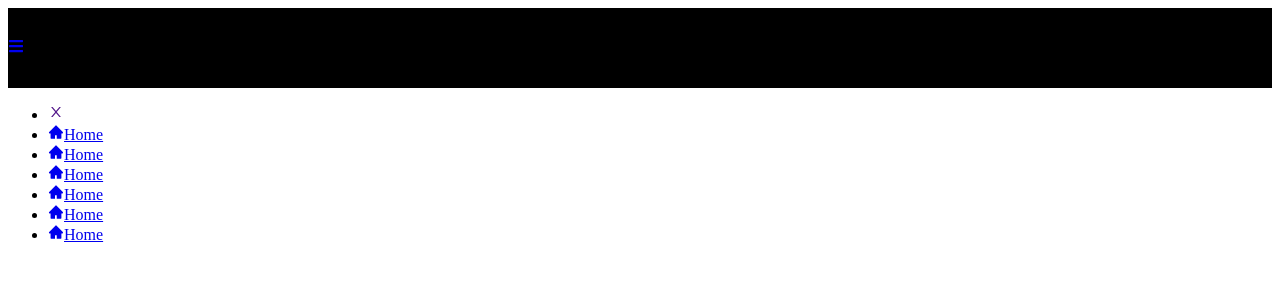
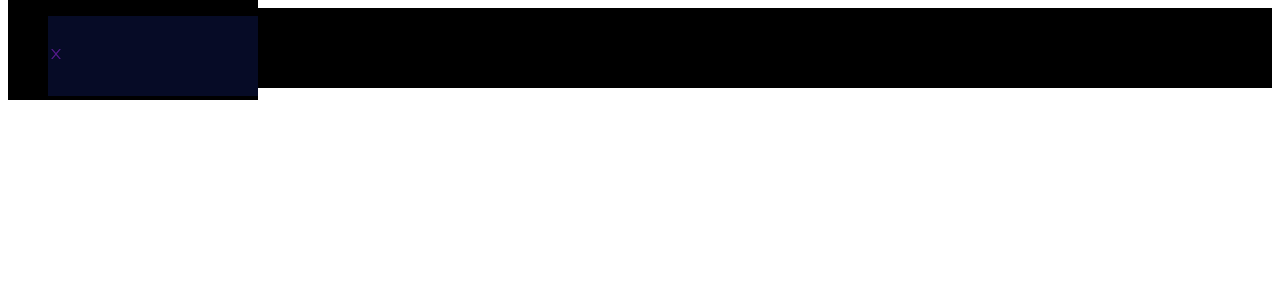
Before and after one commit to trungpnt/gemmy-backend-nodejs, a React (Create React App) app in the folder frontend/: page / in a window 1280 px wide. Shown: the top 300 px of the page. Built offline with nearby package versions, Linux system fonts and the light colour scheme.

Commit message:
testing height 100px instead of vh

```diff
--- a/frontend/src/components/Navbar.css
+++ b/frontend/src/components/Navbar.css
@@ -5,3 +5,65 @@
     justify-content: start;
     align-items: center;
 }
+
+.menu-bars{
+    margin-left: 2rem;
+    font-size: 2rem;
+    background: none;
+}
+
+.nav-menu   {
+    background-color: black;
+    width: 250px;
+    height: 100px;
+    display: flex;
+    justify-content: center;
+    position: fixed;
+    top: 0;
+    /* left: -100%; */
+    transition: 850ms;
+}
+
+.nav-menu.active{
+    left: 0;
+    transition: 350ms;
+}
+
+.nav-text {
+    display: flex;
+    justify-content: start;
+    align-items: center;
+    padding: 8px 0px 8px 16px;
+    list-style: none;
+    height: 60px;
+}
+
+.nav-text a {
+    text-decoration: none;
+    color: white;
+    font-size: 18px;
+    width: 95%;
+    height: 100%;
+    display: flex;
+    align-items: center;
+    padding: 0 16px;
+    border-radius: 4px;
+}
+
+
+.nav-menu-items {
+    width: 100%;
+}
+
+.navbar-toggle {
+    background-color: #060b26;
+    width: 100%;
+    height: 80px;
+    display: flex;
+    justify-content: start;
+    align-items: center;
+}
+
+span {
+    margin-left: 16px;
+}
```
